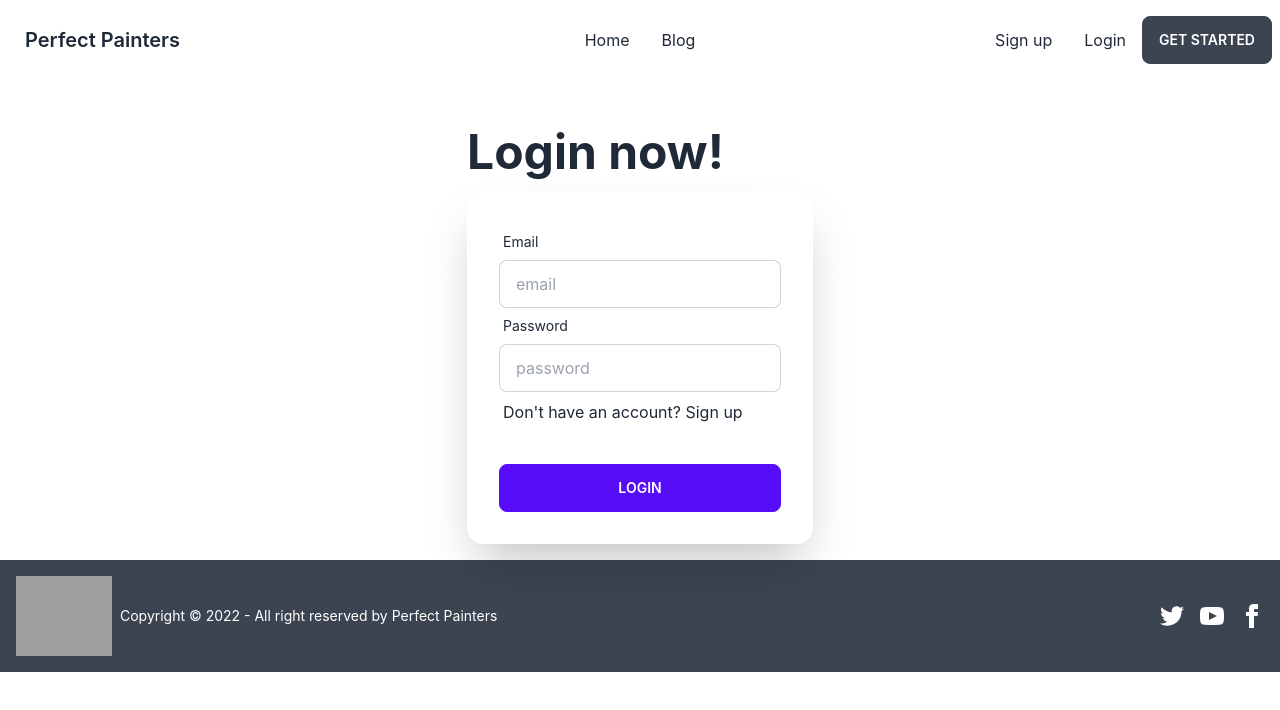
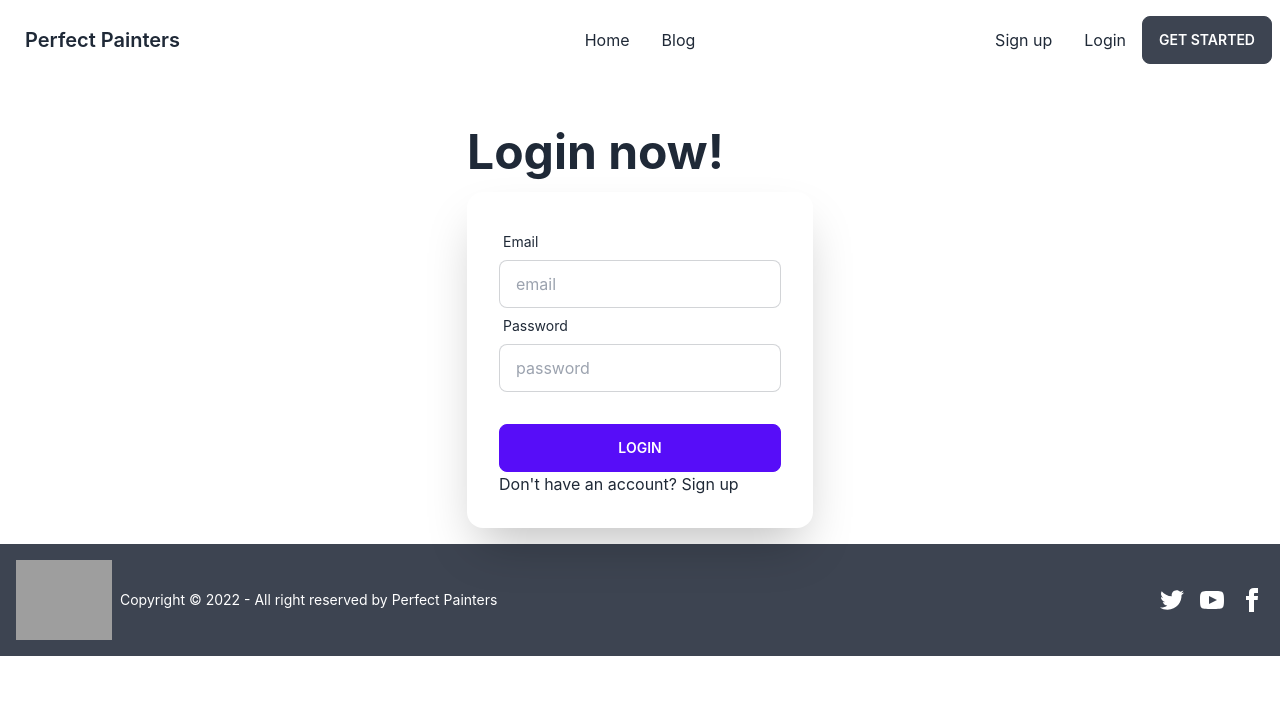
Before and after one commit to jibananando/perfect-painters-client, a React (Create React App) app: page /login in a window 1280 px wide. Shown: the top 710 px of the page. Built offline with nearby package versions, Linux system fonts and the light colour scheme; grey boxes are pictures that could not be loaded.

Commit message:
complated firebade configaration

```diff
--- a/package.json
+++ b/package.json
@@ -7,6 +7,7 @@
     "@testing-library/react": "^13.4.0",
     "@testing-library/user-event": "^13.5.0",
     "daisyui": "^2.38.1",
+    "firebase": "^9.13.0",
     "react": "^18.2.0",
     "react-dom": "^18.2.0",
     "react-router-dom": "^6.4.3",
--- a/src/Pages/Home/Home/Login/Login.js
+++ b/src/Pages/Home/Home/Login/Login.js
@@ -2,6 +2,11 @@ import React from 'react';
 import { Link } from 'react-router-dom';
 
 const Login = () => {
+
+    const handleLogin = event => {
+        event.preventDefault();
+    }
+
     return (
         <div className="hero">
             <div className="hero-content grid cols-2">
@@ -9,7 +14,7 @@ const Login = () => {
                     <h1 className="text-5xl font-bold">Login now!</h1>
                 </div>
                 <div className="card flex-shrink-0 w-full max-w-sm shadow-2xl bg-base-100">
-                    <div className="card-body">
+                    <form onSubmit={handleLogin} className="card-body">
                         <div className="form-control">
                             <label className="label">
                                 <span className="label-text">Email</span>
@@ -19,14 +24,12 @@ const Login = () => {
                                 <span className="label-text">Password</span>
                             </label>
                             <input type="password" name="password" placeholder="password" className="input input-bordered" required />
-                            <label className="label">
-                                <p>Don't have an account? <Link to='/signup'>Sign up</Link> </p>
-                            </label>
                         </div>
                         <div className="form-control mt-6">
                             <button className="btn btn-primary">Login</button>
+                            <p>Don't have an account? <Link to='/signup'>Sign up</Link> </p>
                         </div>
-                    </div>
+                    </form>
                 </div>
             </div>
         </div>
--- a/src/Pages/Home/Home/SignUp/SignUp.js
+++ b/src/Pages/Home/Home/SignUp/SignUp.js
@@ -9,7 +9,7 @@ const SignUp = () => {
                     <h1 className="text-5xl font-bold">Sign Up now!</h1>
                 </div>
                 <div className="card flex-shrink-0 w-full max-w-sm shadow-2xl bg-base-100">
-                    <div className="card-body">
+                    <form className="card-body">
                         <div className="form-control">
                             <label className="label">
                                 <span className="label-text">Full name</span>
@@ -27,14 +27,12 @@ const SignUp = () => {
                                 <span className="label-text">Confirm Password</span>
                             </label>
                             <input type="password" name="confirm" placeholder="confirm password" className="input input-bordered" required />
-                            <label className="label">
-                                <p>Already have an account? <Link to='/login' >Login</Link> </p>
-                            </label>
                         </div>
                         <div className="form-control mt-6">
                             <button className="btn btn-primary">Login</button>
+                            <p>Already have an account? <Link to='/login' >Login</Link> </p>
                         </div>
-                    </div>
+                    </form>
                 </div>
             </div>
         </div>
--- /dev/null
+++ b/src/firebase/firebase.config.js
@@ -0,0 +1,19 @@
+// Import the functions you need from the SDKs you need
+import { initializeApp } from "firebase/app";
+// TODO: Add SDKs for Firebase products that you want to use
+// https://firebase.google.com/docs/web/setup#available-libraries
+
+// Your web app's Firebase configuration
+const firebaseConfig = {
+    apiKey: process.env.REACT_APP_apiKey,
+    authDomain: process.env.REACT_APP_authDomain,
+    projectId: process.env.REACT_APP_projectId,
+    storageBucket: process.env.REACT_APP_storageBucket,
+    messagingSenderId: process.env.REACT_APP_messagingSenderId,
+    appId: process.env.REACT_APP_appId,
+};
+
+// Initialize Firebase
+const app = initializeApp(firebaseConfig);
+
+export default app;
```
Also changed, not shown: 1 other file (tests, documents, lock files or other folders).
